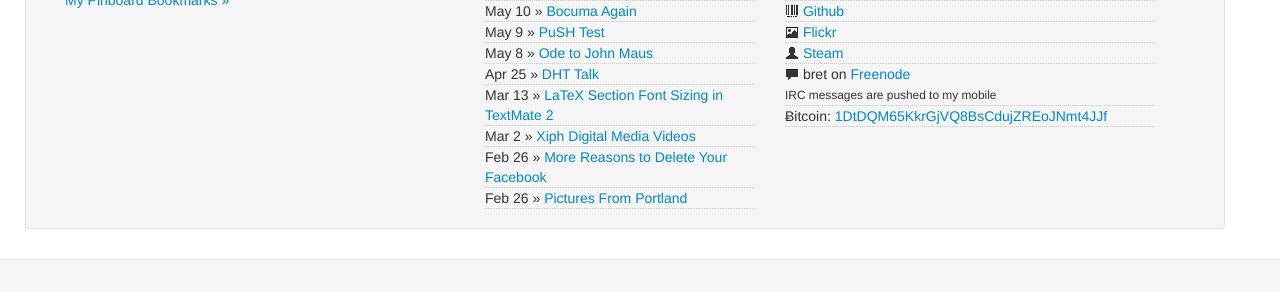
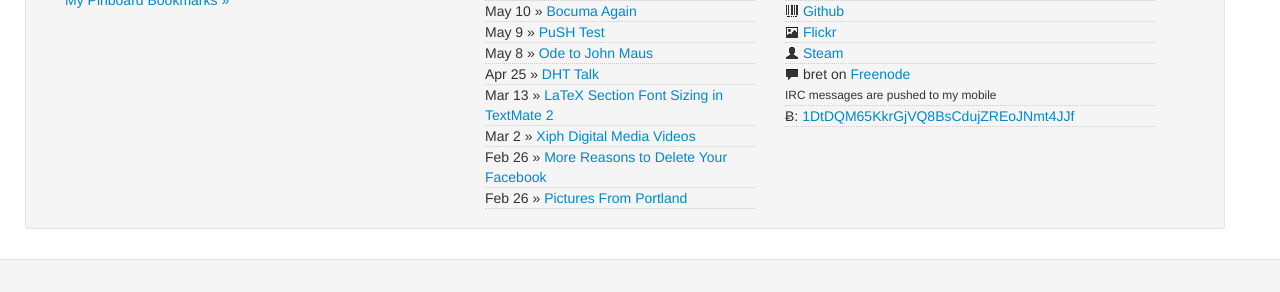
Before and after one commit to bcomnes/old-bret.io, a Jekyll site: the page built from index.html, in a window 1280 px wide and 900 px high, scrolled down 2509 px. Shown: the part 500-792 px from the top of the window. Built offline with Jekyll 4.4.1, drawn with Linux system fonts in a browser that asks for light colours; Markdown is read by kramdown in place of the engine named in the settings; the list of posts is cut into pages by our own code.

```diff
--- a/_includes/asides/around_web.html
+++ b/_includes/asides/around_web.html
@@ -8,6 +8,6 @@
       <li><i class="icon-user"></i> <a class="url" rel="me" href="http://steamcommunity.com/id/bret/">Steam</a></li>
       <li><i class="icon-comment"></i> <span class="nickname">bret</span> on <a href="irc://chat.us.freenode.net:+7000">Freenode</a>
           <p><small>IRC messages are pushed to my mobile</small></p></li>
-	  <li>Ƀitcoin: <a href="bitcoin:1DtDQM65KkrGjVQ8BsCdujZREoJNmt4JJf">1DtDQM65KkrGjVQ8BsCdujZREoJNmt4JJf</a></li>
+	  <li>Ƀ: <a href="bitcoin:1DtDQM65KkrGjVQ8BsCdujZREoJNmt4JJf">1DtDQM65KkrGjVQ8BsCdujZREoJNmt4JJf</a></li>
   </ul>
 </address>
--- /dev/null
+++ b/_layouts/note.html
@@ -0,0 +1,5 @@
+---
+layout: default
+asides: false
+tagbox: false
+---
```
